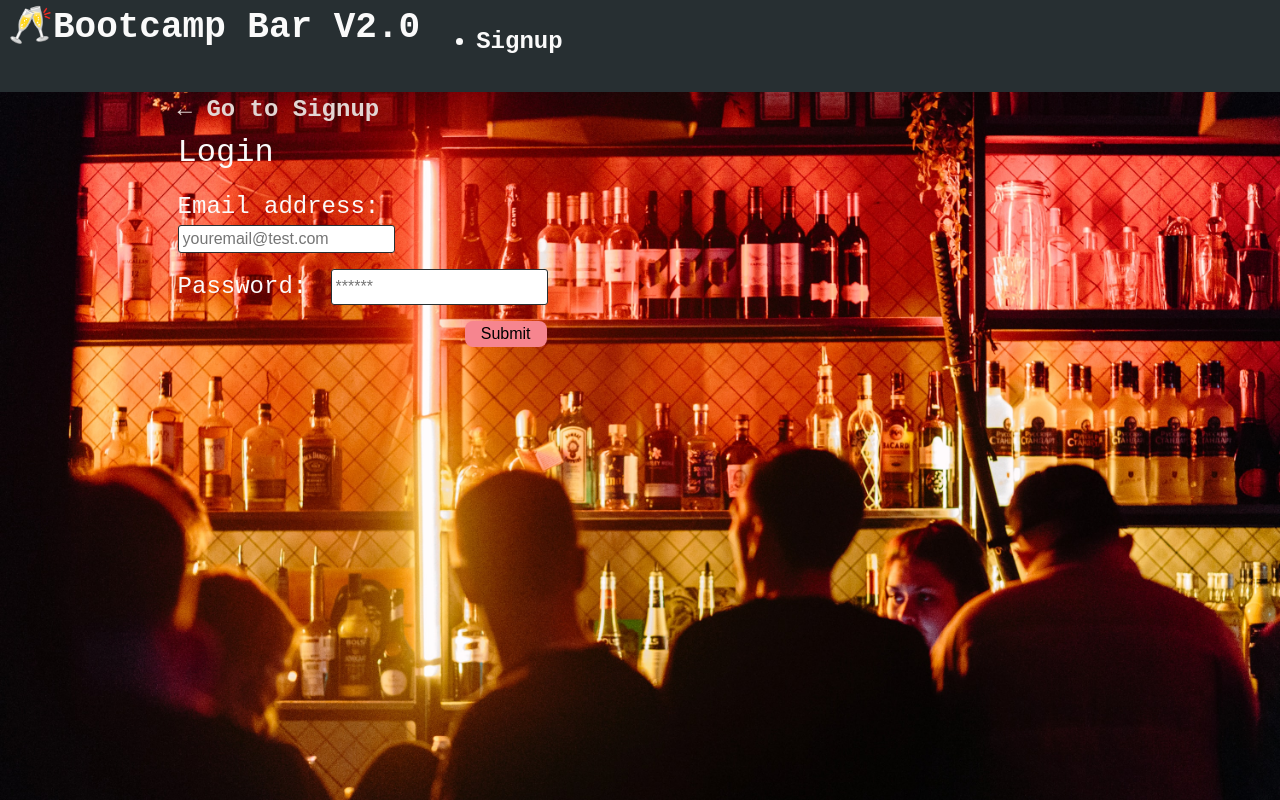
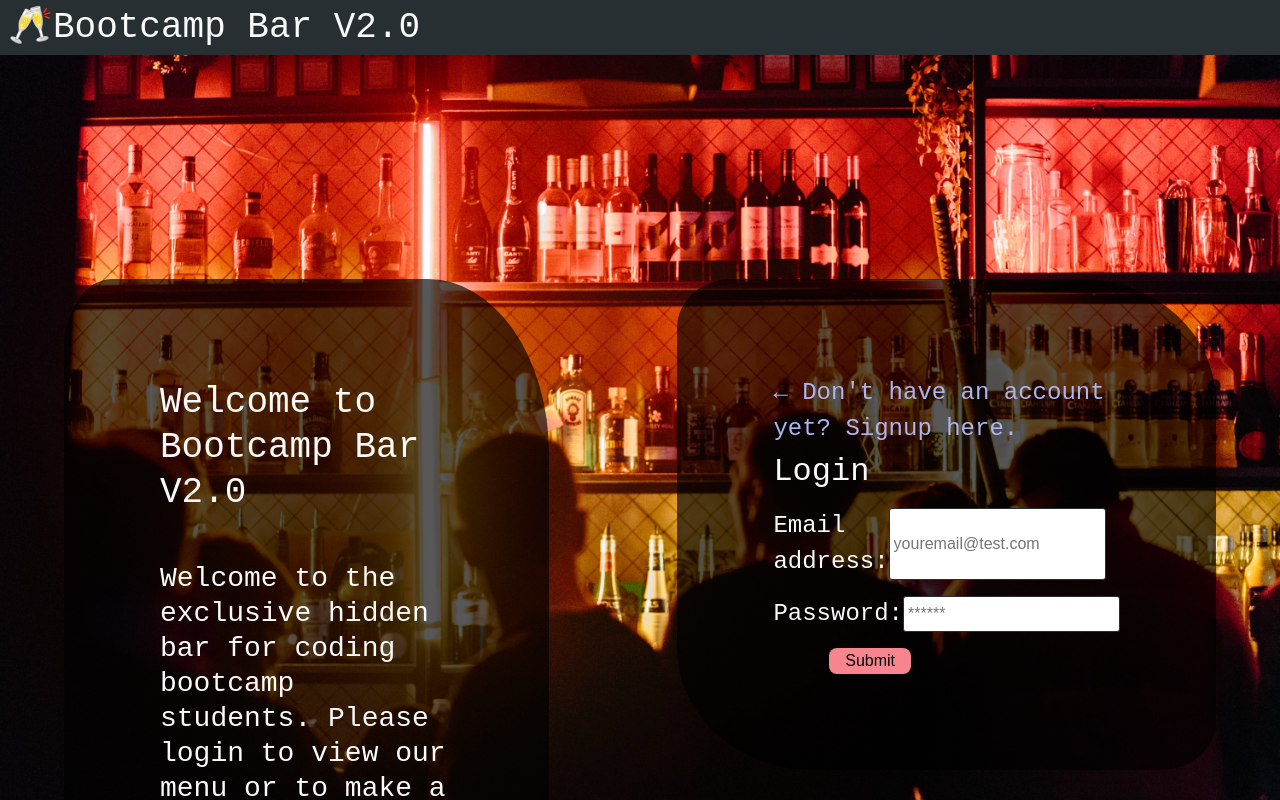
Before and after one commit to jmdg1023/Bootcamp_bar_V2.0, a React (Create React App) app in the folder client/: page / in a window 1280 px wide. Shown: the top 800 px of the page. Built offline with nearby package versions, Linux system fonts and the light colour scheme.

Commit message:
fixed UI of dashboard and hom, fixed display of login component

```diff
--- a/client/src/components/LoginComponent/index.js
+++ b/client/src/components/LoginComponent/index.js
@@ -30,8 +30,8 @@ function LoginComponent(props) {
   };
 
   return (
-    <div className="container my-1">
-      <Link to="/signup">← Go to Signup</Link>
+      <div className="black-card-bg">
+        <Link to="/signup">← Don't have an account yet? Signup here.</Link>
 
         <h2>Login</h2>
         <form onSubmit={handleFormSubmit}>
--- a/client/src/components/Nav/index.js
+++ b/client/src/components/Nav/index.js
@@ -10,7 +10,7 @@ function Nav() {
         <ul className="flex-row">
           <li className="mx-1">
             <Link to="/Menu">
-              Menu
+              View Menu
             </Link>
           </li>
           <li className="mx-2">
@@ -22,15 +22,7 @@ function Nav() {
         </ul>
       );
     } else {
-      return (
-        <ul className="flex-row">
-          <li className="mx-2">
-            <Link to="/signup">
-              Signup
-            </Link>
-          </li>
-        </ul>
-      );
+      return (null);
     }
   }
 
--- a/client/src/index.css
+++ b/client/src/index.css
@@ -1,7 +1,7 @@
 :root {
   --primary: #5a545a;
   --secondary: #f6858f;
-  --tertiary: #e2d6d3;
+  --tertiary: #acb5f0;
   --light: #fafafa;
   --dark: #272f32;
   --error: rgb(243, 83, 43);
@@ -73,7 +73,6 @@ p {
 a {
   color: var(--tertiary);
   text-decoration: none;
-  font-weight: bold;
 }
 
 a:hover {
@@ -144,7 +143,7 @@ input:focus {
 
 .flex-row {
   display: flex;
-  flex-wrap: wrap;
+  flex-direction: row;
 }
 
 .flex-col {
@@ -154,6 +153,10 @@ input:focus {
 
 .space-between {
   justify-content: space-between;
+}
+
+.space-evenly {
+  justify-content: space-evenly;
 }
 
 .flex-end {
@@ -221,8 +224,10 @@ input:focus {
 
 .black-card-bg {
   background-color: rgba(0,0,0,.65);
-  padding: 2em;
+  padding: 4em;
+  margin: 4rem;
   border-radius: 10% 25%;
+  width: fit-content;
 }
 
 .bg-home {
--- a/client/src/pages/Dashboard.js
+++ b/client/src/pages/Dashboard.js
@@ -19,22 +19,24 @@ const Dashboard = () => {
     }
 
     return(
-        <div className='bg-booking'>
-            {/* format flex aside */}
+        <div className='bg-dashboard'>
+            {user ? (
+          <>
+            <h2>
+              Welcome {user.firstName} !
+            </h2>
             <Booking/>
-{/*
-            {user? (
-                <>
-                    <h1>
-                        Welcome {user.firstName}
-                    </h1>
-                    {user.bookings.map((bookings) => {
-                        // TODO list all bookings associated with user, allow CRUD operations
-                        return bookings;
-                    })}
-                </>
-            ) : null} */}
-
+            {user.bookings.map((booking) => (
+              <div key={booking._id} className="my-2">
+                <h3>
+                  {new Date(parseInt(booking.date)).toLocaleDateString()}
+                </h3>
+                <p>{booking.seats}</p>
+                <p>{booking.seating}</p>
+                </div>
+            ))}
+          </>
+        ) : null}
         </div>
     )
 }
--- a/client/src/pages/Home.js
+++ b/client/src/pages/Home.js
@@ -4,8 +4,17 @@ import LoginComponent from "../components/LoginComponent";
 const Login = () => {
   return (
     <div className="bg-home">
-      <div className="container">
-        <LoginComponent />
+      <div className="flex-row space-evenly">
+        <div className="mt-half-page">
+          <div className="black-card-bg">
+            <h1> Welcome to Bootcamp Bar V2.0 </h1>
+            <br></br>
+            <h3>Welcome to the exclusive hidden bar for coding bootcamp students. Please login to view our menu or to make a booking ahead of time.</h3>
+          </div>
+          </div>
+        <div className="mt-half-page">
+          <LoginComponent />
+        </div>
       </div>
     </div>
   );
```
Lines whose indentation alone changed are shown as unchanged.
